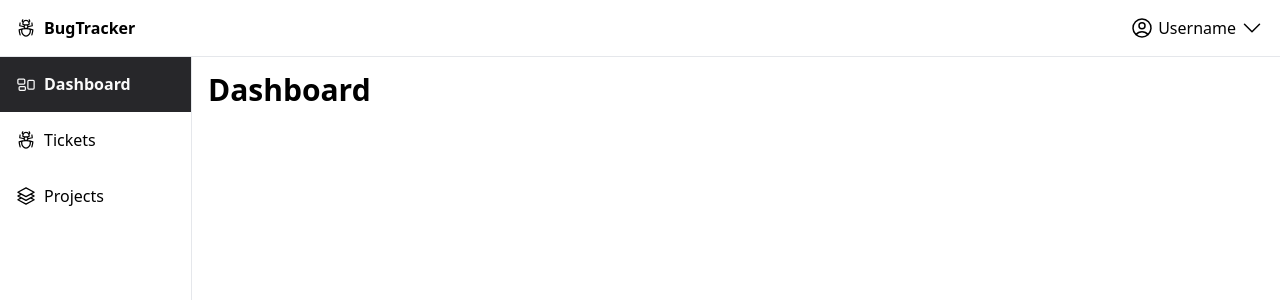
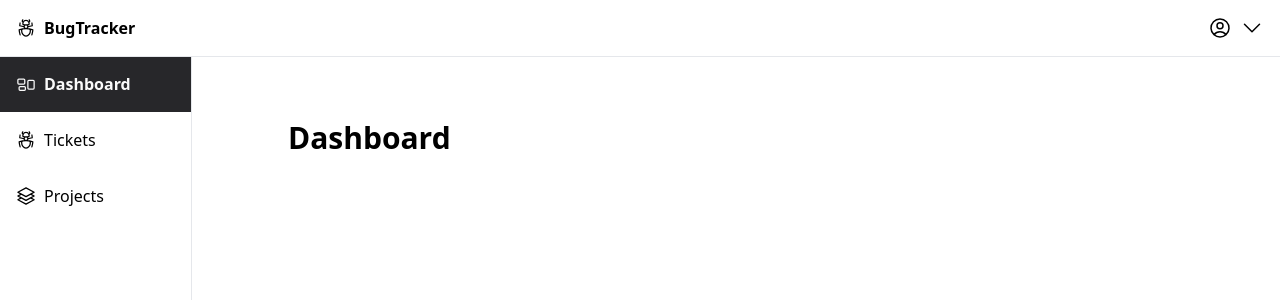
Before and after one commit to UAFederez/bugtracker-frontend, a React (Vite) app: page / in a window 1280 px wide. Shown: the top 300 px of the page. Built offline with nearby package versions, Linux system fonts and the light colour scheme; no server answers.

Commit message:
Added links for placeholder pages

```diff
--- a/src/pages/Root.jsx
+++ b/src/pages/Root.jsx
@@ -127,7 +127,9 @@ export default function Root() {
                         />
                     </svg>
 
-                    <p>Username</p>
+                    <p>
+                        {user.firstName} {user.lastName}
+                    </p>
                     <svg
                         xmlns="http://www.w3.org/2000/svg"
                         fill="none"
@@ -146,8 +148,10 @@ export default function Root() {
             </div>
             <div className="__content__ | flex pt-14 min-h-screen">
                 <SideNavigation user={user} links={links} />
-                <div id="main-content" className="p-4">
-                    <Outlet />
+                <div id="main-content" className="p-16 flex-1">
+                    <div className="max-w-4xl mx-auto">
+                        <Outlet />
+                    </div>
                 </div>
             </div>
         </>
```
Also changed, not shown: src/main.jsx (+10 -0 lines).
